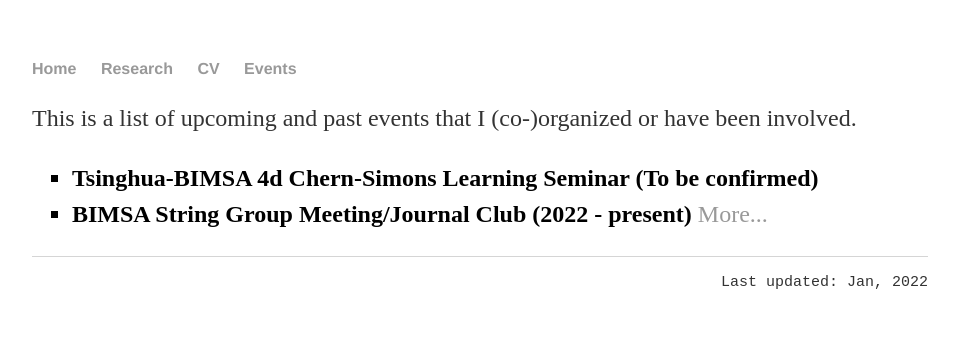
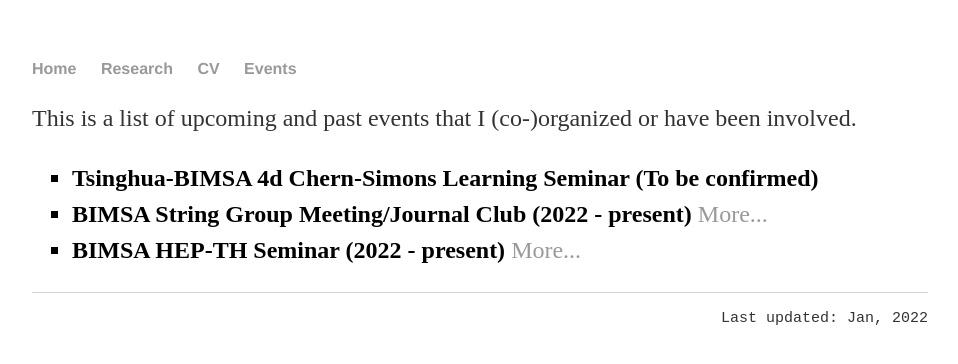
Before and after one commit to hhzou/hhzou.github.io, a Jekyll site: the page built from events/index.html, in a window 1280 px wide. Shown: the top 364 px of the page, without its empty margins (160-1118 px from the left). Built offline with Jekyll 4.4.1, drawn with Linux system fonts in a browser that asks for light colours.

Commit message:
Update index.html

```diff
--- a/events/index.html
+++ b/events/index.html
@@ -13,5 +13,8 @@
 		<li>
 			<strong>BIMSA String Group Meeting/Journal Club (2022 - present)</strong> <a href="bimsagroup/">More...</a>
 		</li>
+		<li>
+			<strong> BIMSA HEP-TH Seminar (2022 - present) </strong> <a href="bimsaseminar/">More...</a>
+		</li>
 	</ul>
 </div>
```
